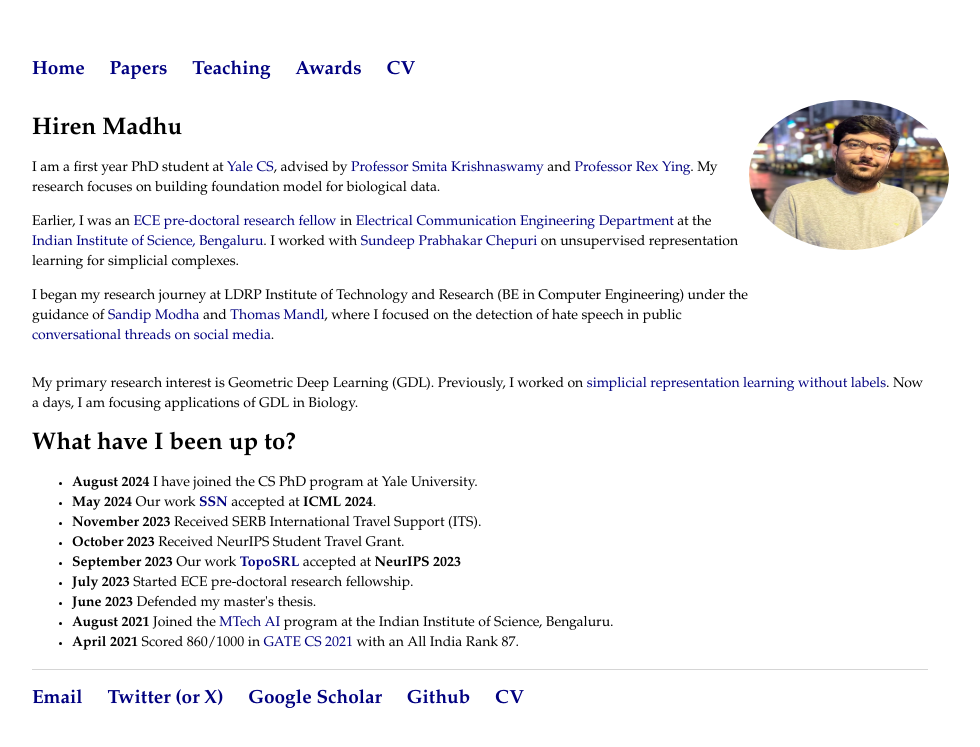
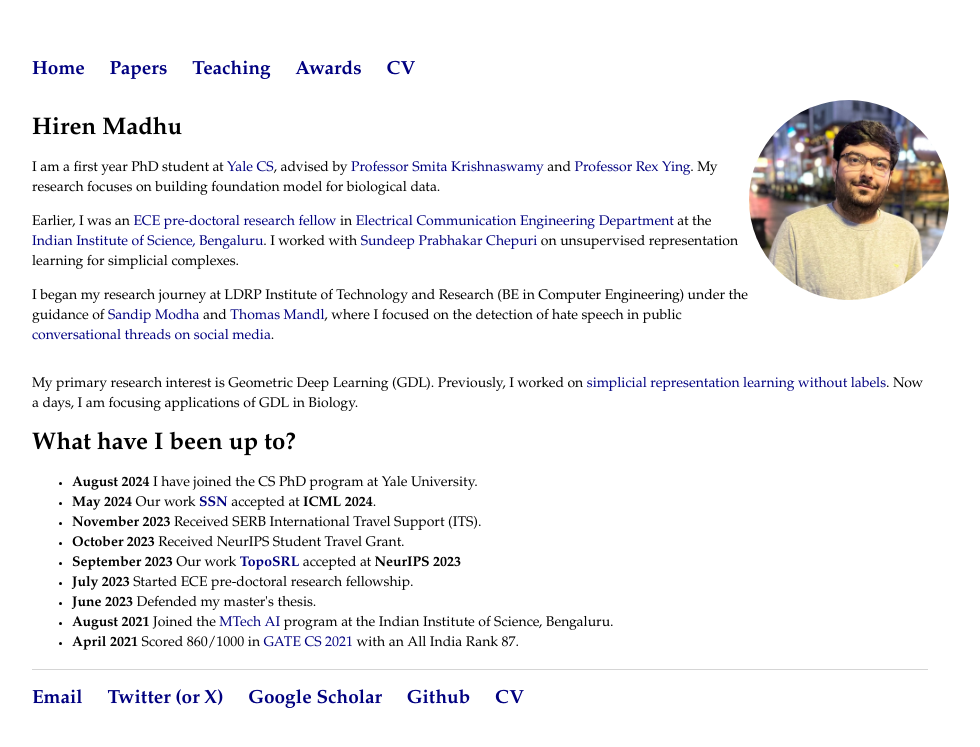
Before and after one commit to HirenMadhu/hirenmadhu.github.io, a Jekyll site: the page built from index.html, in a window 1280 px wide. Shown: the top 747 px of the page, without its empty margins (160-1140 px from the left). Built offline with Jekyll 4.4.1, drawn with Linux system fonts in a browser that asks for light colours.

Commit message:
Roudnded the image

```diff
--- a/index.html
+++ b/index.html
@@ -10,7 +10,7 @@ title: Hiren Madhu
     <p> I began my research journey at LDRP Institute of Technology and Research (BE in Computer Engineering) under the guidance of <a href="https://scholar.google.com/citations?user=J0lkcsQAAAAJ">Sandip Modha</a> and <a href="https://www.uni-hildesheim.de/fb3/institute/iwist/mitglieder/mandl/">Thomas Mandl</a>, where I focused on the detection of hate speech in public <a href="https://www.sciencedirect.com/science/article/abs/pii/S0957417422023600">conversational threads on social media</a>.
     </div>
     <div class="blurb" style="width: 20%; float:right">
-        <img src="hiren 1.jpeg" alt="Self picture" style="width:200px; height:150px; border-radius: 50%;">
+        <img src="hiren 1.jpeg" alt="Self picture" style="width:200px;height:200px; border-radius: 50%;">
     </div>
     <div style="clear:both"></div>
     <p> My primary research interest is Geometric Deep Learning (GDL). Previously, I worked on <a href="https://neurips.cc/virtual/2023/poster/72124">simplicial representation</a> <a href="https://icml.cc/virtual/2024/poster/32736"> learning without labels</a>. Now a days, I am focusing applications of GDL in Biology.
```
